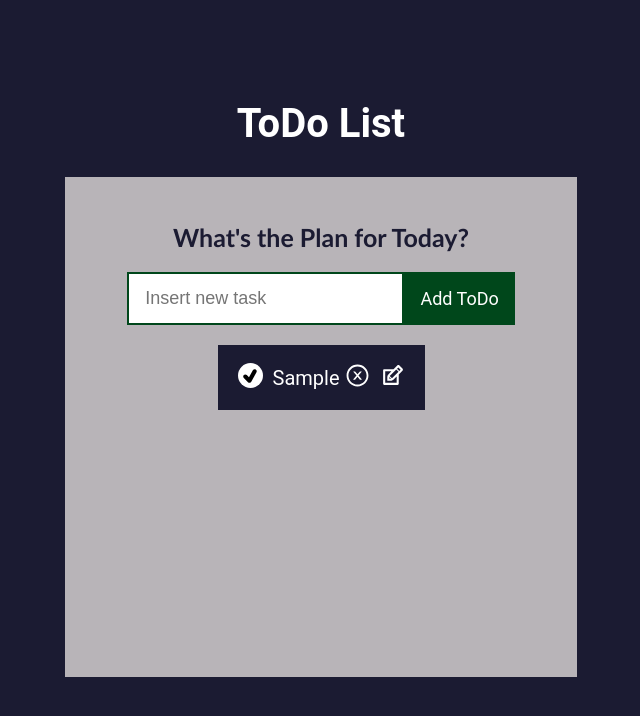
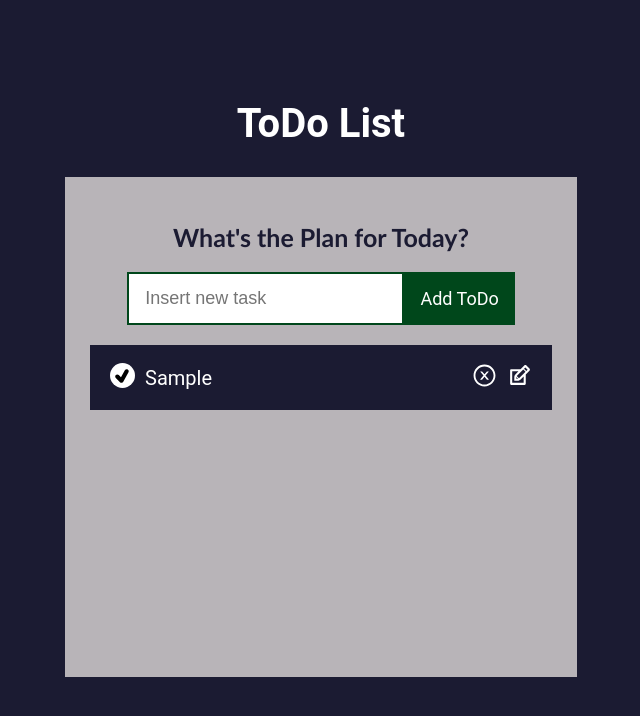
Before and after one commit to FedeIra/Project-Task-list, a React (Create React App) app in the folder tasks-application/: page / in a window 1280 px wide. Both pictures are taken after typing "Sample" into the empty fields and a click on the button "Add ToDo". Shown: the top 716 px of the page, without its empty margins (319-959 px from the left). Built offline with nearby package versions, Linux system fonts and the light colour scheme.

Commit message:
drag and drop

```diff
--- a/tasks-application/src/App.js
+++ b/tasks-application/src/App.js
@@ -1,5 +1,5 @@
+import ListaTareas from './componentes/ListaTareas.jsx';
 import './App.css';
-import ListaTareas from './componentes/ListaTareas.jsx';
 
 function App() {
   return (
--- a/tasks-application/src/componentes/ListaTareas.jsx
+++ b/tasks-application/src/componentes/ListaTareas.jsx
@@ -1,44 +1,27 @@
-import React from 'react';
+import React, { useState } from 'react';
 import TareaFormulario from './TareaFormulario';
+import Tarea from './Tareas';
 import '../hojas-de-estilo/ListaDeTareas.css';
-import { useState } from 'react';
-import Tarea from './Tareas';
 
-//  TODO import draghandle:
+// TODO:
 import { DragDropContext, Droppable, Draggable } from 'react-beautiful-dnd';
-import { MdDragHandle } from 'react-icons/md';
 
 function ListaDeTareas(props) {
-  const [tareas, setTareas] = useState(
-    []
-  ); /* le pasamos un arreglo vacío pq le queremos asignar un array vacío como inicio. Vamos a tener un arreglo de objetos. Se toma cada elemento por medio de map y luego se agrega el componente Tarea*/
+  const [tareas, setTareas] = useState([]);
 
+  /* use state for drag and drop: */
+  const [tareas_lista, setLista] = useState([tareas]);
+
+  // Add Task:
   const agregarTarea = (tarea) => {
     if (tarea.texto.trim()) {
-      /* probamos que la cadena no esté vacía. */
       tarea.texto = tarea.texto.trim();
       const tareasActualizadas = [tarea, ...tareas];
       setTareas(tareasActualizadas);
-      /* clear input: */
-      /* le pasamos una copia del arreglo de tareas y le agregamos la nueva tarea */
     }
   };
 
-  const eliminarTarea = (id) => {
-    const tareasActualizadas = tareas.filter((tarea) => tarea.id !== id);
-    setTareas(tareasActualizadas);
-  };
-
-  const completarTarea = (id) => {
-    const tareasActualizadas = tareas.map((tarea) => {
-      if (tarea.id === id) {
-        tarea.completada = !tarea.completada;
-      }
-      return tarea;
-    });
-    setTareas(tareasActualizadas);
-  };
-
+  // Edit Task:
   const editarTarea = (id, nuevoTexto) => {
     if (nuevoTexto.texto.trim()) {
       const tareasActualizadas = tareas.map((tarea) => {
@@ -51,31 +34,59 @@ function ListaDeTareas(props) {
     }
   };
 
+  // Complete Task:
+  const completarTarea = (id) => {
+    const tareasActualizadas = tareas.map((tarea) => {
+      if (tarea.id === id) {
+        tarea.completada = !tarea.completada;
+      }
+      return tarea;
+    });
+    setTareas(tareasActualizadas);
+  };
+
+  // Remove Task:
+  const eliminarTarea = (id) => {
+    const tareasActualizadas = tareas.filter((tarea) => tarea.id !== id);
+    setTareas(tareasActualizadas);
+  };
+
+  // Move Task:
+  const handleOnDragEnd = (result) => {
+    if (!result.destination) return;
+    const items = Array.from(tareas);
+    const [reorderedItem] = items.splice(result.source.index, 1);
+    items.splice(result.destination.index, 0, reorderedItem);
+    setTareas(items);
+  };
+
+  // Render Component:
   return (
-    <>
+    <div>
       <TareaFormulario onSubmit={agregarTarea} />
-      <DragDropContext
-        onDragEnd={(...props) => {
-          console.log(props);
-        }}
-      >
-        <div className="tareas-lista-contenedor">
-          <Droppable droppableId="droppable-1">
-            {(provided, _) => (
-              <div ref={provided.innerRef} {...provided.droppableProps}>
+      <div className="tareas-lista-contenedor">
+        <DragDropContext onDragEnd={handleOnDragEnd}>
+          <Droppable droppableId="tareas_lista">
+            {(provided) => (
+              <ul
+                className="tareas_lista"
+                style={{ listStyleType: 'none' }}
+                {...provided.droppableProps}
+                ref={provided.innerRef}
+              >
                 {tareas.map((tarea, index) => (
                   <Draggable
                     key={tarea.id}
-                    draggableId={'dragabble' + tarea.id}
+                    draggableId={tarea.id}
                     index={index}
                   >
-                    {(provided, _) => (
-                      <div>
+                    {(provided) => (
+                      <li
+                        ref={provided.innerRef}
+                        {...provided.draggableProps}
+                        {...provided.dragHandleProps}
+                      >
                         <Tarea
-                          ref={provided.innerRef}
-                          {...provided.draggableProps}
-                          {...provided.dragHandleProps}
-                          key={tarea.id}
                           id={tarea.id}
                           texto={tarea.texto}
                           completada={tarea.completada}
@@ -83,17 +94,18 @@ function ListaDeTareas(props) {
                           completarTarea={completarTarea}
                           editarTarea={editarTarea}
                         />
-                      </div>
+                      </li>
                     )}
                   </Draggable>
                 ))}
-              </div>
+                {provided.placeholder}
+              </ul>
             )}
           </Droppable>
-        </div>
-      </DragDropContext>
-    </>
-  ); /* Están vacías porque no necesitamos agregar una etiqueta. Esto se llama fragmentos. */
+        </DragDropContext>
+      </div>
+    </div>
+  );
 }
 
 export default ListaDeTareas;
--- a/tasks-application/src/componentes/TareaFormulario.jsx
+++ b/tasks-application/src/componentes/TareaFormulario.jsx
@@ -1,9 +1,9 @@
-import React from 'react';
+import React, { useState, useEffect, useRef } from 'react';
+import { v4 as uuidv4 } from 'uuid';
 import '../hojas-de-estilo/TareaFormulario.css';
-import { useState, useEffect, useRef } from 'react';
-import { v4 as uuidv4 } from 'uuid'; /* importamos el paquete uuid para asignar ids únicos a cada tarea que se vaya agregando */
 
 function TareaFormulario(props) {
+  // Use State for Add ToDo:
   const [input, setInput] = useState(props.edit ? props.edit.value : '');
 
   const inputRef = useRef(null);
@@ -17,19 +17,19 @@ function TareaFormulario(props) {
   };
 
   const manejarEnvio = (e) => {
-    e.preventDefault(); /* permite que no se vuelva a cargar toda la aplicación cuando enviamos el formulario */
+    e.preventDefault();
     const tareaNueva = {
-      id: uuidv4() /* Usamos el uuid*/,
+      id: uuidv4(),
       texto: input,
       completada: false,
     };
-    props.onSubmit(
-      tareaNueva
-    ); /* onSubmit porque es un estandar de lo que ocurre cuando se envía el formulario */
+    props.onSubmit(tareaNueva);
     setInput('');
   };
 
+  // Render Component:
   return (
+    // Component for Edit/Update:
     <form onSubmit={manejarEnvio} className="tarea-formulario">
       {props.edit ? (
         <div className="input-contenedor-edit">
@@ -45,6 +45,7 @@ function TareaFormulario(props) {
           <button className="tarea-boton-edit">Update</button>
         </div>
       ) : (
+        // Component for Add ToDo:
         <>
           <input
             className="tarea-input"
--- a/tasks-application/src/hojas-de-estilo/ListaDeTareas.css
+++ b/tasks-application/src/hojas-de-estilo/ListaDeTareas.css
@@ -4,3 +4,8 @@
   justify-content: center;
   margin-top: 15px;
 }
+
+.tareas_lista {
+  width: 100%;
+  max-width: 800px;
+}
--- a/tasks-application/src/index.js
+++ b/tasks-application/src/index.js
@@ -1,11 +1,11 @@
-import React from "react";
-import ReactDOM from "react-dom/client";
-import "./index.css";
-import App from "./App";
+import React from 'react';
+import ReactDOM from 'react-dom/client';
+import './index.css';
+import App from './App';
 
-const root = ReactDOM.createRoot(document.getElementById("root"));
+const root = ReactDOM.createRoot(document.getElementById('root'));
 root.render(
-  <React.StrictMode>
-    <App />
-  </React.StrictMode>
+  // <React.StrictMode>
+  <App />
+  // </React.StrictMode>
 );
```
Also changed, not shown: tasks-application/src/componentes/Tareas.jsx (+5 -6 lines).
